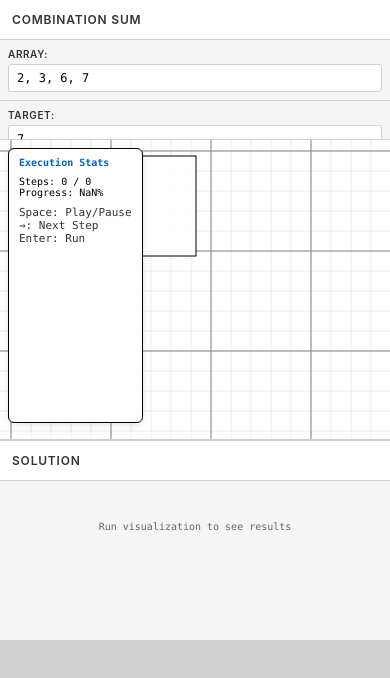
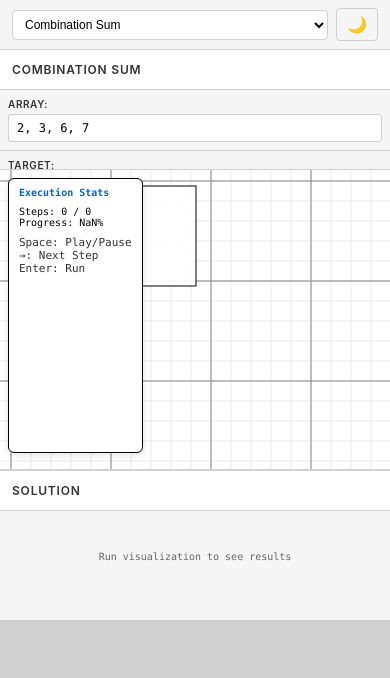
Before and after one commit to Abhinav0358/Backtracking, a plain HTML site: page index.html in a window 390 px wide. Drawn offline with Linux system fonts and the light colour scheme.

Commit message:
phone changes

```diff
--- a/app.js
+++ b/app.js
@@ -57,13 +57,29 @@ class AlgorithmVisualizer {
     }
 
     initializeEventListeners() {
-        // Problem selection
+        // Problem selection - desktop sidebar
         this.problemButtons.forEach(btn => {
             btn.addEventListener('click', (e) => {
                 const problemId = e.currentTarget.dataset.problem;
                 this.switchProblem(problemId);
             });
         });
+
+        // Problem selection - mobile dropdown
+        const mobileSelector = document.getElementById('mobile-problem-selector');
+        if (mobileSelector) {
+            mobileSelector.addEventListener('change', (e) => {
+                this.switchProblem(e.target.value);
+            });
+        }
+
+        // Theme toggle - mobile
+        const mobileThemeToggle = document.getElementById('mobile-theme-toggle');
+        if (mobileThemeToggle) {
+            mobileThemeToggle.addEventListener('click', () => {
+                window.themeManager.toggleTheme();
+            });
+        }
 
         // Visualization
         this.visualizeBtn.addEventListener('click', () => this.runVisualization());
@@ -97,10 +113,16 @@ class AlgorithmVisualizer {
         this.currentProblem = problemId;
         this.loadProblem(problemId);
 
-        // Update UI
+        // Update UI - desktop buttons
         this.problemButtons.forEach(btn => {
             btn.classList.toggle('active', btn.dataset.problem === problemId);
         });
+
+        // Update UI - mobile selector
+        const mobileSelector = document.getElementById('mobile-problem-selector');
+        if (mobileSelector) {
+            mobileSelector.value = problemId;
+        }
     }
 
     loadProblem(problemId) {
@@ -257,10 +279,20 @@ class ThemeManager {
         if (theme === 'dark') {
             html.setAttribute('data-theme', 'dark');
             this.themeToggle.querySelector('.theme-icon').textContent = '☀️';
+            // Update mobile theme toggle too
+            const mobileToggle = document.getElementById('mobile-theme-toggle');
+            if (mobileToggle) {
+                mobileToggle.querySelector('.theme-icon').textContent = '☀️';
+            }
             localStorage.setItem('theme', 'dark');
         } else {
             html.removeAttribute('data-theme');
             this.themeToggle.querySelector('.theme-icon').textContent = '🌙';
+            // Update mobile theme toggle too
+            const mobileToggle = document.getElementById('mobile-theme-toggle');
+            if (mobileToggle) {
+                mobileToggle.querySelector('.theme-icon').textContent = '🌙';
+            }
             localStorage.setItem('theme', 'light');
         }
 
--- a/index.html
+++ b/index.html
@@ -37,6 +37,21 @@
 
             <!-- Main Visualization Area -->
             <main class="main-content">
+                <!-- Mobile Header (visible only on mobile) -->
+                <div class="mobile-header">
+                    <div class="mobile-header-left">
+                        <select id="mobile-problem-selector" class="mobile-problem-selector">
+                            <option value="combination-sum">Combination Sum</option>
+                            <option value="subsets">Subsets</option>
+                        </select>
+                    </div>
+                    <div class="mobile-header-right">
+                        <button id="mobile-theme-toggle" class="mobile-theme-toggle" title="Toggle theme">
+                            <span class="theme-icon">🌙</span>
+                        </button>
+                    </div>
+                </div>
+
                 <!-- Input Panel -->
                 <section class="input-panel">
                     <div class="panel-header">
--- a/styles.css
+++ b/styles.css
@@ -43,6 +43,10 @@
     margin: 0;
     padding: 0;
     box-sizing: border-box;
+}
+
+.mobile-header {
+    display: none;
 }
 
 html, body {
@@ -558,15 +562,60 @@ canvas:active {
 
     .main-content {
         grid-template-columns: 1fr;
-        grid-template-rows: auto auto 1fr;
+        grid-template-rows: auto auto auto 1fr;
         height: 100vh;
         gap: 0;
     }
 
+    /* Mobile header with problem selector and theme toggle */
+    .mobile-header {
+        display: flex;
+        justify-content: space-between;
+        align-items: center;
+        padding: 8px 12px;
+        background: var(--surface);
+        border-bottom: 1px solid var(--border);
+        grid-column: 1;
+        grid-row: 1;
+    }
+
+    .mobile-header-left {
+        flex: 1;
+    }
+
+    .mobile-problem-selector {
+        width: 100%;
+        padding: 6px 8px;
+        font-size: 12px;
+        border: 1px solid var(--border);
+        border-radius: 4px;
+        background: var(--background);
+        color: var(--text-primary);
+        cursor: pointer;
+    }
+
+    .mobile-theme-toggle {
+        background: none;
+        border: 1px solid var(--border);
+        border-radius: 4px;
+        padding: 6px 10px;
+        cursor: pointer;
+        margin-left: 8px;
+        font-size: 16px;
+        display: flex;
+        align-items: center;
+        justify-content: center;
+        transition: background-color 0.2s;
+    }
+
+    .mobile-theme-toggle:active {
+        background-color: var(--surface-alt);
+    }
+
     .input-panel {
         grid-column: 1;
-        grid-row: 1;
-        max-height: 140px;
+        grid-row: 2;
+        max-height: 120px;
         border-right: none;
         border-bottom: 1px solid var(--border);
         overflow-y: auto;
@@ -630,7 +679,7 @@ canvas:active {
 
     .visualization-area {
         grid-column: 1;
-        grid-row: 2;
+        grid-row: 3;
         flex: 1;
         border-right: none;
         border-bottom: 1px solid var(--border);
@@ -639,10 +688,10 @@ canvas:active {
 
     .info-panel {
         grid-column: 1;
-        grid-row: 3;
+        grid-row: 4;
         border-left: none;
         border-top: 1px solid var(--border);
-        max-height: 200px;
+        max-height: 150px;
     }
 
     .solution-output {
```
